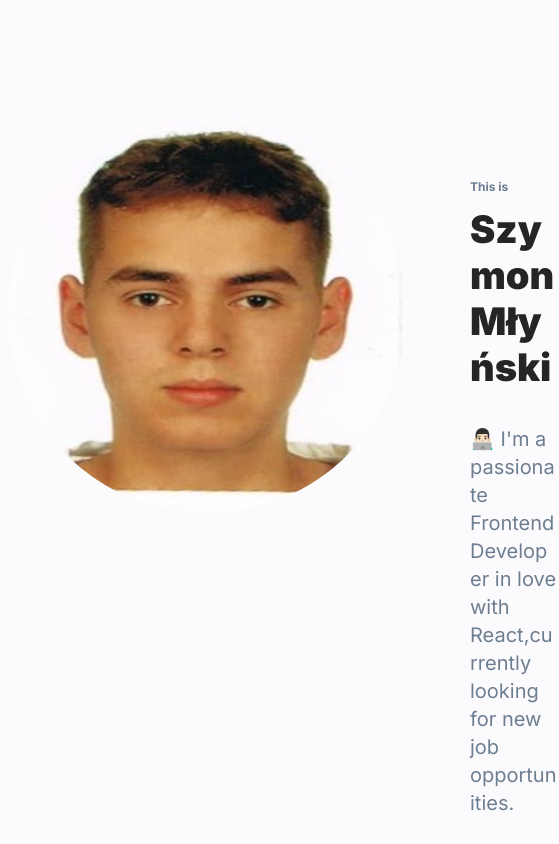
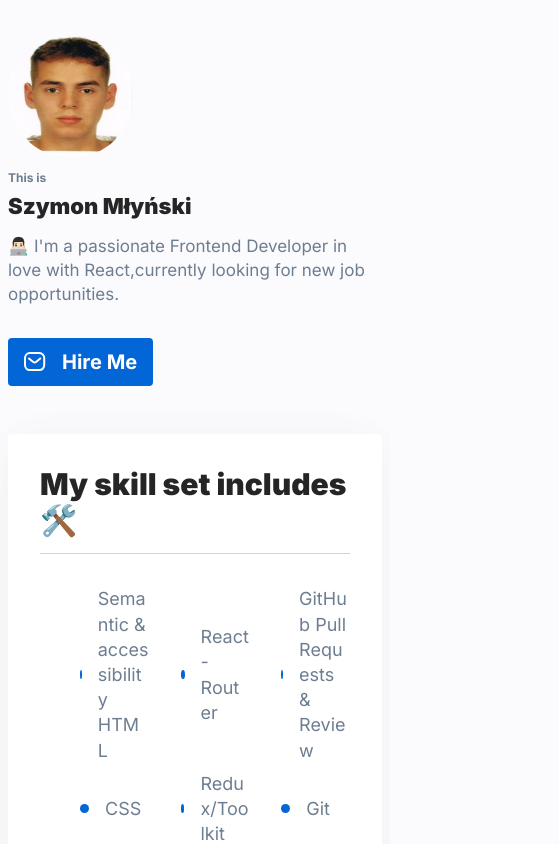
Before and after one commit to saimoNN37/Personal-Homepage, a React (Create React App) app: page / in a window 390 px wide. Shown: the top 844 px of the page, 559 px wide, since content can reach past the window. Built offline with nearby package versions, Linux system fonts and the light colour scheme; no server answers.

Commit message:
added media queries

```diff
--- a/src/Homepage/Header/styled.js
+++ b/src/Homepage/Header/styled.js
@@ -6,12 +6,23 @@ grid-template-columns: auto 1fr;
 grid-gap: 64px;
 margin-top: 115px;
 margin-bottom: 63px;
+
+@media (max-width: 767px) {
+    grid-template-columns: 1fr;
+    margin-top: 32px;
+    margin-bottom: 48px;
+    grid-gap: 12px;
+}
 `;
 
 export const Photo = styled.img`
 width: 398px;
 height: 398px;
 border-radius: 50%;
+@media (max-width: 767px) {
+    height: 126px;
+    width: 126px;
+}
 `;
 
 export const Details = styled.div`
@@ -19,6 +30,9 @@ display: flex;
 flex-direction: column;
 align-items: flex-start;
 padding-top: 64px;
+@media (max-width: 767px) {
+    padding: 0;
+}
 `;
 
 export const ThisIs = styled.p`
@@ -34,6 +48,10 @@ export const Name = styled.h1`
     padding: 12px 0 35px;
     color: ${({ theme }) => theme.elementColor.header.name};
     margin: 0;
+    @media (max-width: 767px) {
+        font-size: 22px;
+        padding: 8px 0 16px;
+}
 `;
 
 export const Text = styled.p`
@@ -43,4 +61,8 @@ export const Text = styled.p`
     line-height: 1.4;
     max-width: 640px;
     padding: 0 0 32px;
+    @media (max-width: 767px) {
+        font-size: 17px;
+
+}
 `;
```
